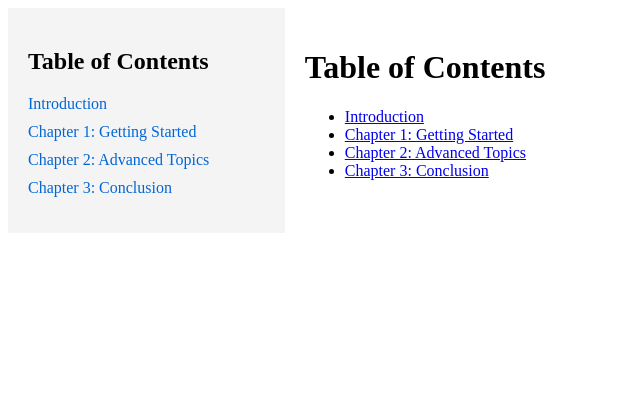
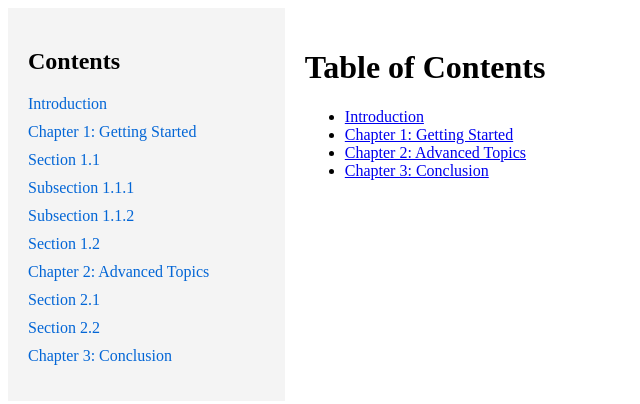
Before and after one commit to mohangiri1/espresso, a Jekyll site: the page built from docs/index.md, in a window 1280 px wide. Shown: the top 404 px of the page, without its empty margins (0-640 px from the left). Built offline with Jekyll 4.4.1, drawn with Linux system fonts in a browser that asks for light colours; our own code applies the rules of GitHub Pages for plain Markdown files.

Commit message:
Update toc.html

```diff
--- a/docs/_includes/toc.html
+++ b/docs/_includes/toc.html
@@ -1,9 +1,31 @@
 <nav class="toc">
-  <h2>Table of Contents</h2>
+  <h2>Contents</h2>
   <ul>
-    <li><a href="{{ "/index.html" | relative_url }}">Introduction</a></li>
-    <li><a href="{{ "/quantum_espresso.html" | relative_url }}">Chapter 1: Getting Started</a></li>
-    <li><a href="{{ "/chapter2.html" | relative_url }}">Chapter 2: Advanced Topics</a></li>
-    <li><a href="{{ "/chapter3.html" | relative_url }}">Chapter 3: Conclusion</a></li>
+    <li>
+      <a href="{{ "/index.html" | relative_url }}">Introduction</a>
+    </li>
+    <li>
+      <a href="#chapter1" class="toggle-section">Chapter 1: Getting Started</a>
+      <ul class="section">
+        <li>
+          <a href="#section1-1" class="toggle-section">Section 1.1</a>
+          <ul class="subsection">
+            <li><a href="{{ "/chapter1.html#subsection1-1-1" | relative_url }}">Subsection 1.1.1</a></li>
+            <li><a href="{{ "/chapter1.html#subsection1-1-2" | relative_url }}">Subsection 1.1.2</a></li>
+          </ul>
+        </li>
+        <li><a href="{{ "/chapter1.html#section1-2" | relative_url }}">Section 1.2</a></li>
+      </ul>
+    </li>
+    <li>
+      <a href="#chapter2" class="toggle-section">Chapter 2: Advanced Topics</a>
+      <ul class="section">
+        <li><a href="{{ "/chapter2.html#section2-1" | relative_url }}">Section 2.1</a></li>
+        <li><a href="{{ "/chapter2.html#section2-2" | relative_url }}">Section 2.2</a></li>
+      </ul>
+    </li>
+    <li>
+      <a href="{{ "/chapter3.html" | relative_url }}">Chapter 3: Conclusion</a>
+    </li>
   </ul>
 </nav>
```
